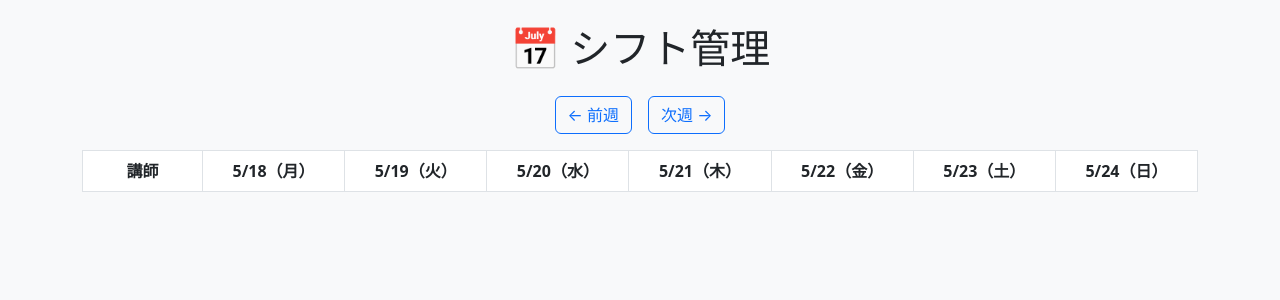
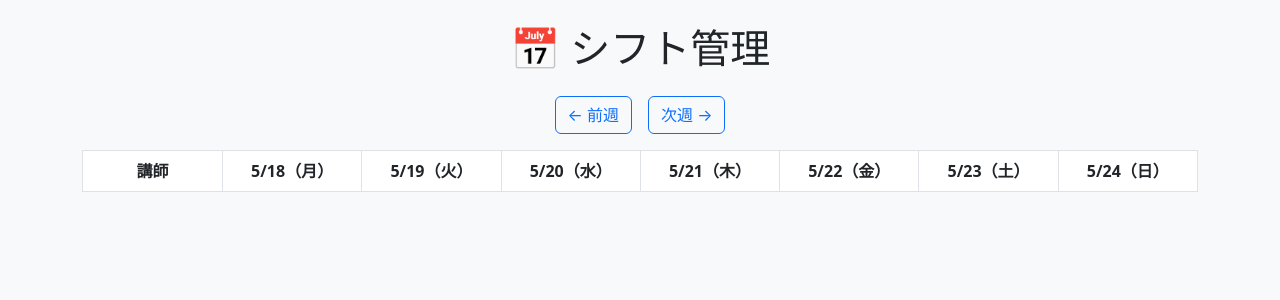
Before and after one commit to HEMLOKapx/shiftapp, a Flask app: page / in a window 1280 px wide. Shown: the top 300 px of the page. Run offline with Flask 3, Linux system fonts and the light colour scheme; data that the repository does not hold is empty.

Commit message:
Update index.html

```diff
--- a/templates/index.html
+++ b/templates/index.html
@@ -13,7 +13,7 @@
 
 <h1 class="text-center mb-4">📅 シフト管理</h1>
 
-<!-- ✅ 週切替 -->
+<!-- ✅ 週切替（正しくリンクを書く） -->
 <div class="d-flex justify-content-center gap-3 mb-3">
 
 <a href="/?week={{ offset - 1 }}" class="btn btn-outline-primary">
@@ -32,7 +32,7 @@
 <thead>
 <tr>
 
-<th style="width:120px;">講師</th>
+<th style="width:140px;">講師</th>
 
 {% for h in headers %}
 <th>{{ h }}</th>
@@ -47,13 +47,12 @@
 <tr>
 
 <td class="fw-bold text-primary">
-    {{ teacher }}
+{{ teacher }}
 </td>
 
 {% for i in range(7) %}
 <td>
 
-<!-- ✅ 生徒だけ表示（重要） -->
 {% if row[i] %}
     {% for s in row[i] %}
         <div>{{ s }}</div>
```
